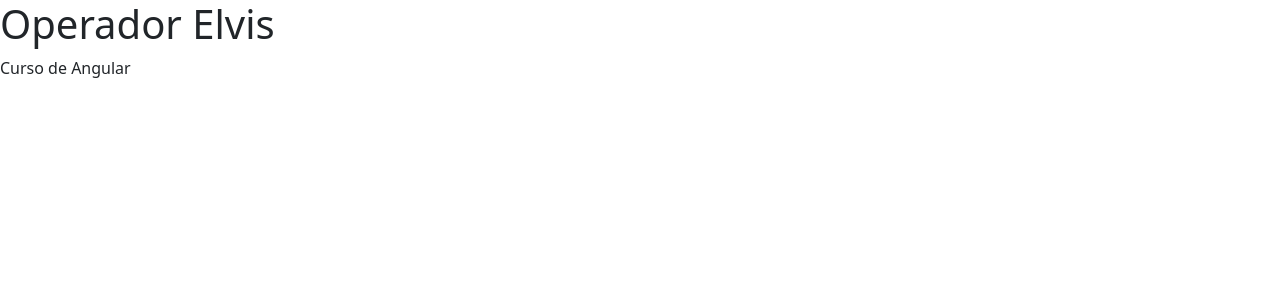
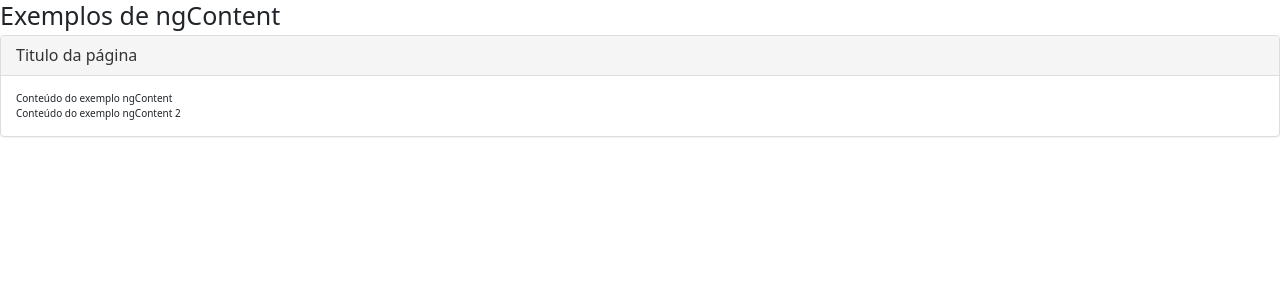
Before and after one commit to Renatonapoli/fundamentos-angular-15, an Angular app in the folder diretivas/: page / in a window 1280 px wide. Shown: the top 300 px of the page. Built offline with nearby package versions, Linux system fonts and the light colour scheme.

Commit message:
Exemplo de ng-content

```diff
--- a/diretivas/src/app/app.component.html
+++ b/diretivas/src/app/app.component.html
@@ -3,4 +3,15 @@
 <!-- <app-diretiva-ngfor></app-diretiva-ngfor> -->
 <!-- <app-diretiva-ngclass></app-diretiva-ngclass> -->
 <!-- <app-diretiva-ngstyle></app-diretiva-ngstyle> -->
-<app-operador-elvis></app-operador-elvis>
+<!-- <app-operador-elvis></app-operador-elvis> -->
+<app-exemplo-ngcontent>
+  <div class="titulo">
+    Titulo da página
+  </div>
+  <div class="conteudo">
+    Conteúdo do exemplo ngContent
+  </div>
+  <div class="conteudo">
+    Conteúdo do exemplo ngContent 2
+  </div>
+</app-exemplo-ngcontent>
--- a/diretivas/src/app/app.module.ts
+++ b/diretivas/src/app/app.module.ts
@@ -10,6 +10,7 @@ import { DiretivaNgclassComponent } from './diretiva-ngclass/diretiva-ngclass.co
 import { DiretivaNgstyleComponent } from './diretiva-ngstyle/diretiva-ngstyle.component';
 import { FormsModule } from '@angular/forms';
 import { OperadorElvisComponent } from './operador-elvis/operador-elvis.component';
+import { ExemploNgcontentComponent } from './exemplo-ngcontent/exemplo-ngcontent.component';
 
 @NgModule({
   declarations: [
@@ -19,7 +20,8 @@ import { OperadorElvisComponent } from './operador-elvis/operador-elvis.componen
     DiretivaNgforComponent,
     DiretivaNgclassComponent,
     DiretivaNgstyleComponent,
-    OperadorElvisComponent
+    OperadorElvisComponent,
+    ExemploNgcontentComponent
   ],
   imports: [
     BrowserModule,
--- /dev/null
+++ b/diretivas/src/app/exemplo-ngcontent/exemplo-ngcontent.component.html
@@ -0,0 +1,21 @@
+<h1>Exemplos de ngContent</h1>
+
+<!-- <div class="panel panel-default">
+  <div class="panel-heading">
+    <h3 class="panel-title">Panel title</h3>
+  </div>
+  <div class="panel-body">
+    <ng-content></ng-content>
+  </div>
+</div> -->
+
+<div class="panel panel-default">
+  <div class="panel-heading">
+    <h3 class="panel-title">
+      <ng-content select=".titulo"></ng-content>
+    </h3>
+  </div>
+  <div class="panel-body">
+    <ng-content select=".conteudo"></ng-content>
+  </div>
+</div>
--- a/diretivas/src/index.html
+++ b/diretivas/src/index.html
@@ -5,6 +5,7 @@
   <title>Diretivas</title>
   <base href="/">
   <meta name="viewport" content="width=device-width, initial-scale=1">
+  <link rel="stylesheet" href="https://cdn.jsdelivr.net/npm/bootstrap@3.4.1/dist/css/bootstrap.min.css" integrity="sha384-HSMxcRTRxnN+Bdg0JdbxYKrThecOKuH5zCYotlSAcp1+c8xmyTe9GYg1l9a69psu" crossorigin="anonymous">
   <link rel="icon" type="image/x-icon" href="favicon.ico">
 </head>
 <body>
```
Also changed, not shown: diretivas/src/app/exemplo-ngcontent/exemplo-ngcontent.component.ts (added, +10 -0 lines), diretivas/src/app/exemplo-ngcontent/exemplo-ngcontent.component.css (added), 1 other file (tests, documents, lock files or other folders).
